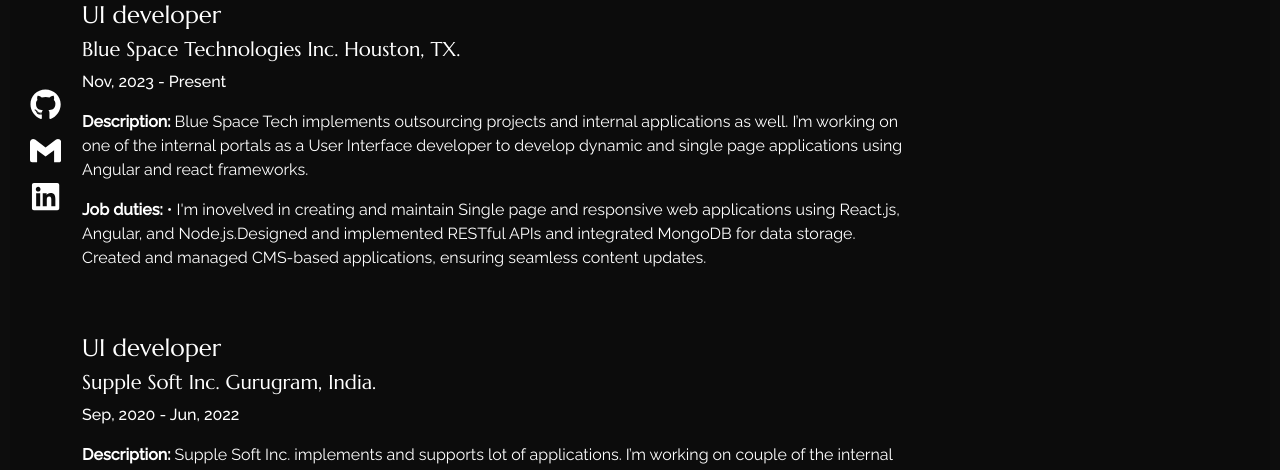
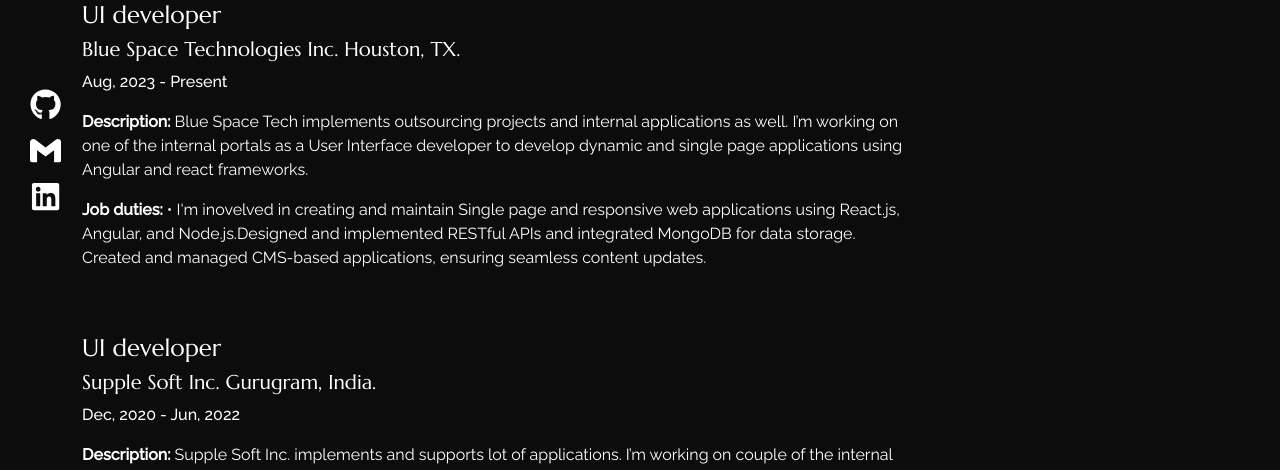
Before and after one commit to Kallu477/kallu-portfolio, a React (Create React App) app: page /portfolio in a window 1280 px wide. Shown: the part 215-685 px from the top of the page. Built offline with nearby package versions, Linux system fonts and the light colour scheme.

Commit message:
Update index.js

```diff
--- a/src/pages/portfolio/index.js
+++ b/src/pages/portfolio/index.js
@@ -23,7 +23,7 @@
           <Col lg="9">
             <h4>UI developer</h4>
             <h5>Blue Space Technologies Inc. <span style={{ fontWeight: 400 }}>Houston, TX.</span></h5>
-            <p style={{ fontWeight: 500 }}>Nov, 2023 - Present</p>
+            <p style={{ fontWeight: 500 }}>Aug, 2023 - Present</p>
             <p> <span style={{ fontWeight: 600 }}>Description: </span> Blue Space Tech implements outsourcing projects and internal applications as well.
               I’m working on one of the internal portals as a User Interface developer to develop dynamic and single page applications using Angular and react frameworks.</p>
             <p> <span style={{ fontWeight: 600 }}>Job duties: </span> •	I'm inovelved in creating and maintain Single page and responsive web applications
@@ -36,7 +36,7 @@
           <Col lg="9">
             <h4>UI developer </h4>
             <h5>Supple Soft Inc. <span style={{ fontWeight: 400 }}>Gurugram, India.</span></h5>
-            <p style={{ fontWeight: 500 }}>Sep, 2020 - Jun, 2022</p>
+            <p style={{ fontWeight: 500 }}>Dec, 2020 - Jun, 2022</p>
             <p> <span style={{ fontWeight: 600 }}>Description: </span> Supple Soft Inc. implements and supports lot of applications.
               I’m working on couple of the internal applications as a User Interface developer to create dynamic and single page applications
               using Angular and react frameworks.</p>
```
